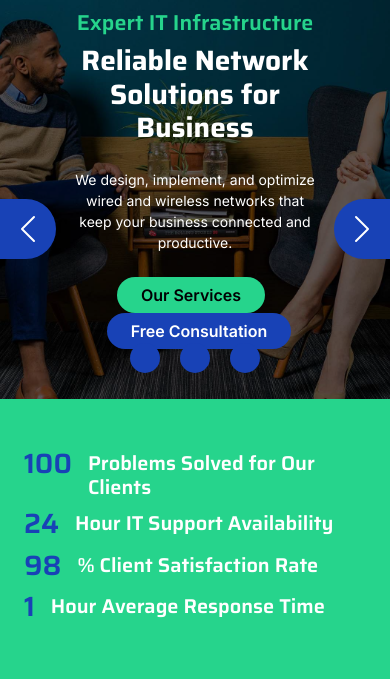
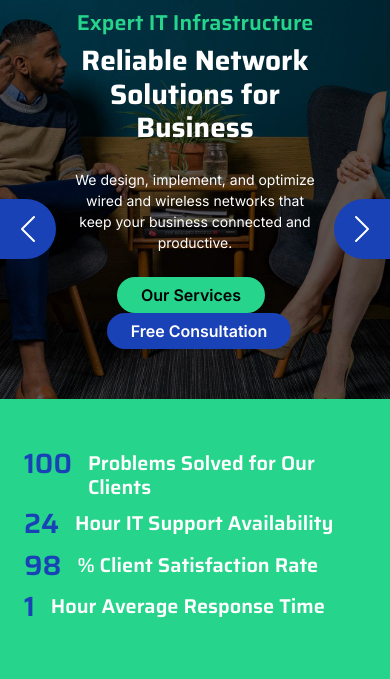
Before and after one commit to khalidsafi-cmd/navsyncs.com, a PHP site: page / in a window 390 px wide; the page is wider, and only the part inside the window is pictured. Shown: the part 52-731 px from the top of that part. Run offline with PHP 8.4, Linux system fonts and the light colour scheme; some libraries are stand-ins or nearby versions.

Commit message:
added new changes

```diff
--- a/css/style.css
+++ b/css/style.css
@@ -274,6 +274,15 @@
 #carouselId .carousel-indicators li:hover {
     background: var(--bs-secondary);
     opacity: 1;
+}
+
+/* Hiding the three dots on smaller screens */
+
+@media (max-width: 768px) {
+    .carousel-indicators {
+        display: none;
+        visibility: hidden;
+    }
 }
 
 @media (max-width: 992px) {
```
